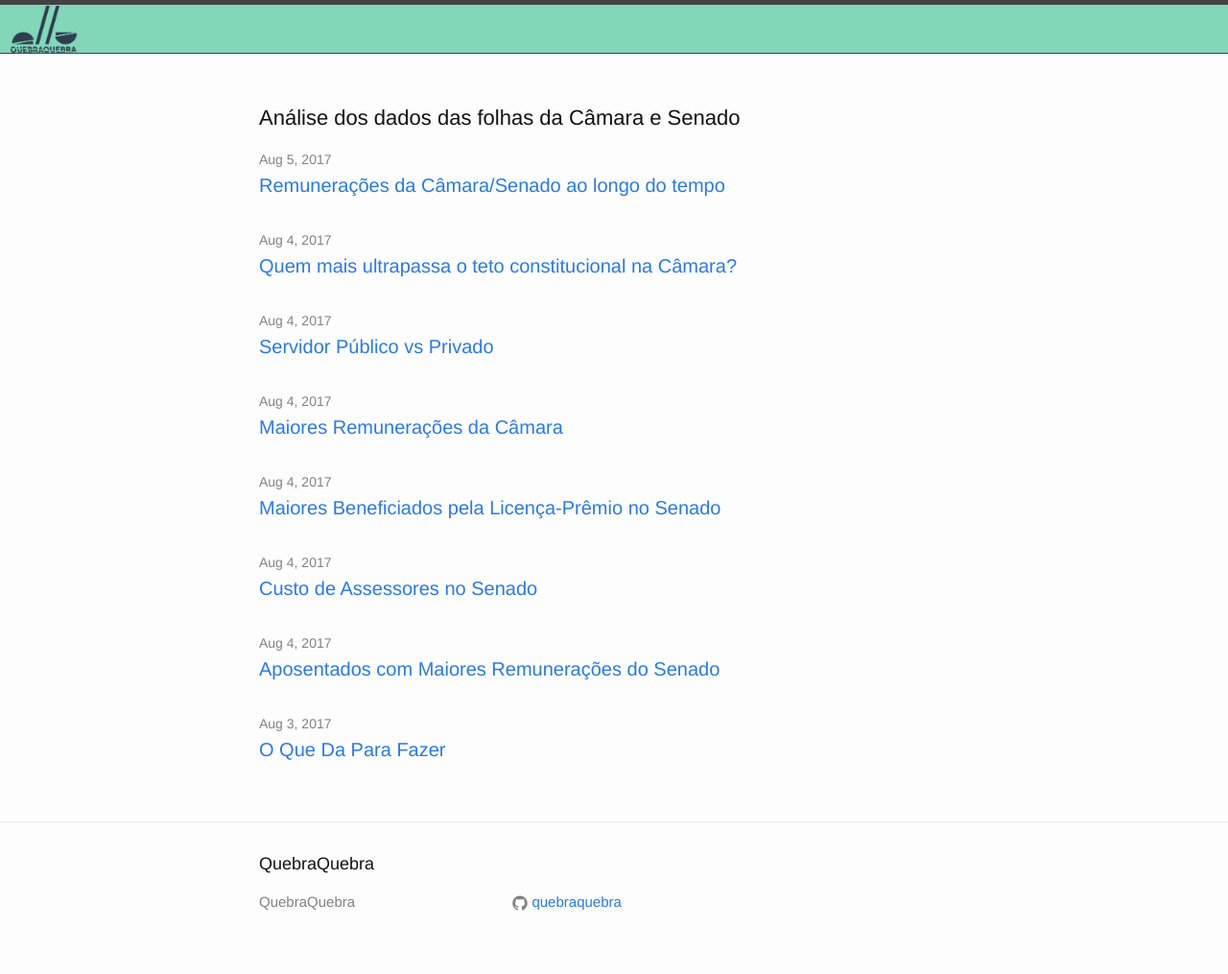
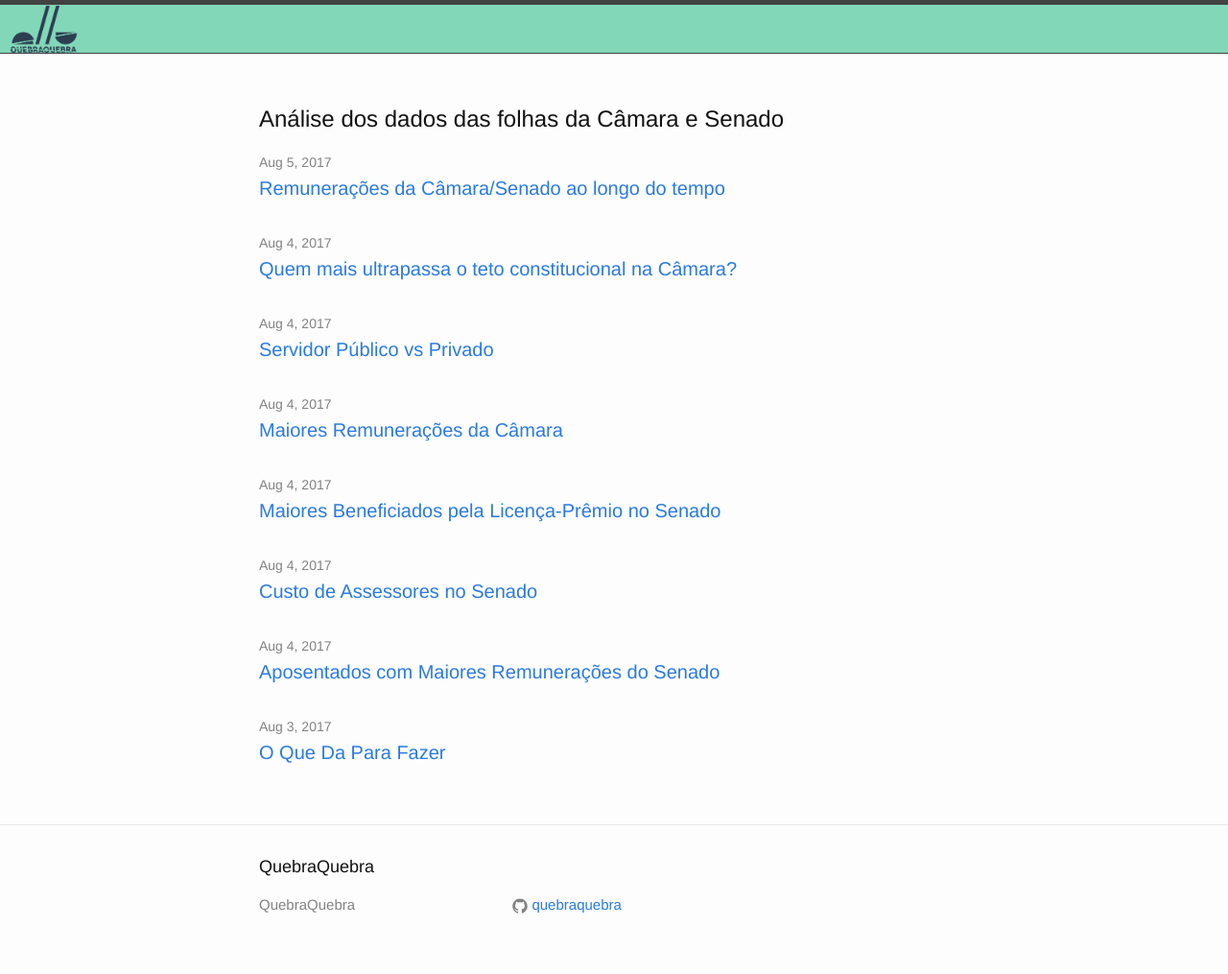
Before and after one commit to quebraquebra/blog, a Jekyll site: the page built from index.html, in a window 1280 px wide. Shown: the whole page at 96% size. Built offline with Jekyll 4.4.1, drawn with Linux system fonts in a browser that asks for light colours.

Commit message:
atualizando posts

```diff
--- a/_sass/_layout.scss
+++ b/_sass/_layout.scss
@@ -170,7 +170,7 @@
 }
 
 .page-heading {
-    font-size: 22px;
+    font-size: 24px;
 }
 
 .post-list {
```
Also changed, not shown: 2 other files.
